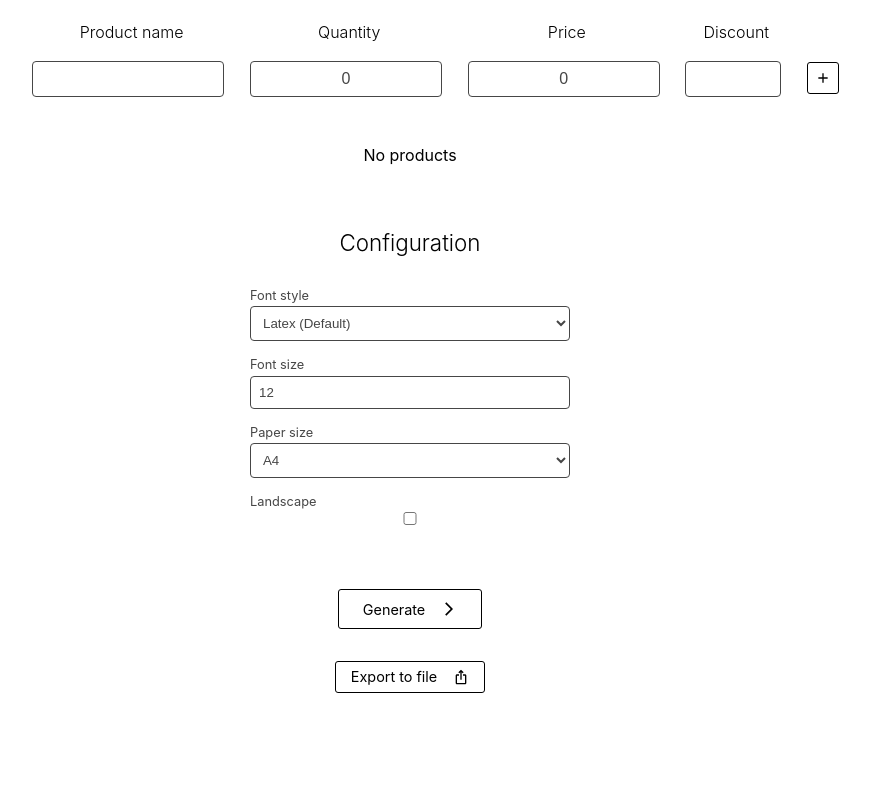
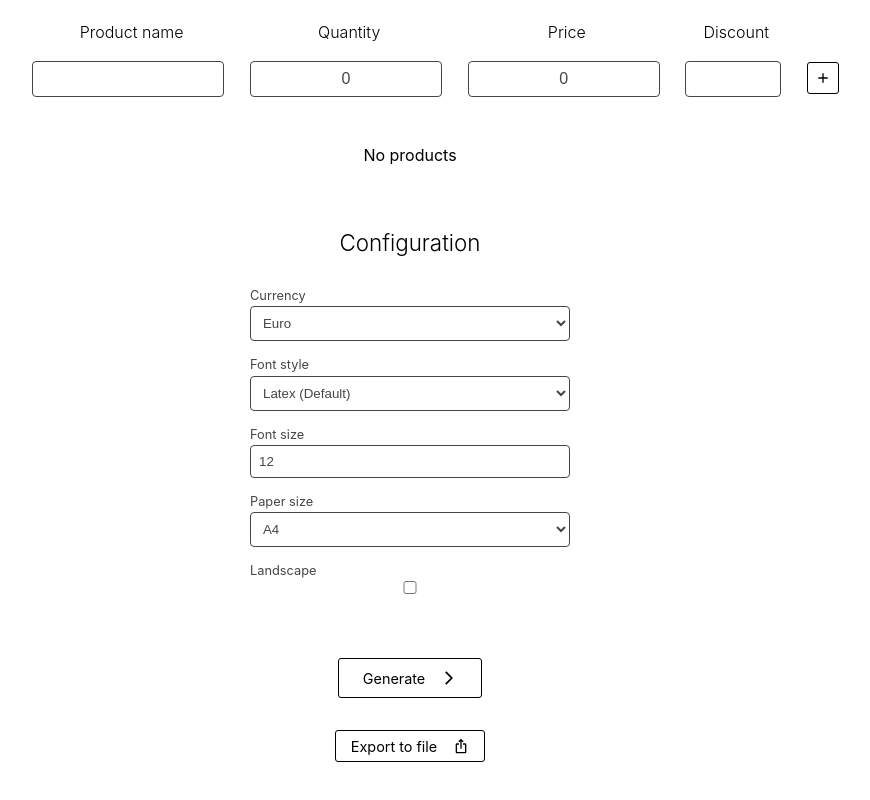
Before and after one commit to alejandrobujan/bills_generator, a Next.js app in the folder frontend/: page / in a window 1280 px wide. Shown: the part 747-1547 px from the top of the page, without its empty margins (230-1100 px from the left). Built offline with nearby package versions, Linux system fonts and the light colour scheme.

Commit message:
Add: Currency field in configuration (provisional)

```diff
--- a/frontend/src/components/BillGenerator/BillGenerator.tsx
+++ b/frontend/src/components/BillGenerator/BillGenerator.tsx
@@ -195,6 +195,7 @@ export default function BillGenerator() {
 
         <div className={styles.BillGenerator_productList}>
           <ProductList
+            currency={billRequest.config.currency}
             products={billRequest.bill.products}
             onAddProduct={handleAddProduct}
             onRemoveProduct={handleRemoveProduct}
--- a/frontend/src/components/PdfConfiguration/PdfConfiguration.tsx
+++ b/frontend/src/components/PdfConfiguration/PdfConfiguration.tsx
@@ -1,5 +1,10 @@
+import {
+  currencyMap,
+  fontStyleMap,
+  paperSizeMap,
+} from "../../entities/ConfigSchemas";
 import PdfConfig from "../../entities/PdfConfig";
-import { fontStyleMap, paperSizeMap } from "../../entities/PdfConfigDto";
+import {} from "../../entities/PdfConfigDto";
 import CheckboxInput from "../Input/CheckboxInput";
 import NumberInput from "../Input/NumberInput";
 import SelectInput from "../Input/SelectInput";
@@ -17,12 +22,26 @@ export default function PdfConfiguration({ config, onChangeConfig }: Props) {
 
       <div className={styles.PdfConfiguration_form}>
         <SelectInput
+          label="Currency"
+          value={config.currency}
+          onChange={(currency) => {
+            onChangeConfig({
+              ...config,
+              currency: currencyMap.get(currency)!,
+            });
+          }}
+        >
+          <option value="euro">Euro</option>
+          <option value="dollar">Dollar</option>
+        </SelectInput>
+
+        <SelectInput
           label="Font style"
           value={config.fontStyle}
           onChange={(type) => {
             onChangeConfig({
               ...config,
-              fontStyle: fontStyleMap.get(type),
+              fontStyle: fontStyleMap.get(type)!,
             });
           }}
         >
@@ -47,7 +66,7 @@ export default function PdfConfiguration({ config, onChangeConfig }: Props) {
           onChange={(paper) => {
             onChangeConfig({
               ...config,
-              paperSize: paperSizeMap.get(paper),
+              paperSize: paperSizeMap.get(paper)!,
             });
           }}
         >
--- a/frontend/src/components/ProductList/ProductList.tsx
+++ b/frontend/src/components/ProductList/ProductList.tsx
@@ -14,20 +14,22 @@ import ProductDto, {
   getDefaultProductDto,
   toProduct,
 } from "../../entities/ProductDto";
-import { SubdirectoryArrowLeftSharp } from "@mui/icons-material";
+import { Currency, getCurrencySymbol } from "../../entities/ConfigSchemas";
 
 interface Props {
+  currency: Currency;
   products: Product[];
   onAddProduct: (product: Product) => void;
   onRemoveProduct: (product: Product["id"]) => void;
 }
 
 interface ItemProps {
+  currency: Currency;
   product: Product;
   onRemoveProduct: (product: Product["id"]) => void;
 }
 
-function ListItem({ product, onRemoveProduct }: ItemProps) {
+function ListItem({ currency, product, onRemoveProduct }: ItemProps) {
   return (
     <motion.div
       layout
@@ -40,8 +42,10 @@ function ListItem({ product, onRemoveProduct }: ItemProps) {
       <div className={styles.ProductList_row}>
         <span>{product.name}</span>
         <span>{product.quantity}</span>
-        <span>{product.price}€</span>
-        {product.discount ? <span>{product.discount}%</span> : <span>No</span>}
+        <span>{`${product.price}${getCurrencySymbol(currency)}`}</span>
+        <span className={styles.ProductList_discount}>
+          {product.discount ? `${product.discount}%` : "No"}
+        </span>
       </div>
       <NormalButton
         className={styles.ProductList_removeButton}
@@ -55,6 +59,7 @@ function ListItem({ product, onRemoveProduct }: ItemProps) {
 }
 
 export default function ProductList({
+  currency,
   products,
   onAddProduct,
   onRemoveProduct,
@@ -145,6 +150,7 @@ export default function ProductList({
               {products.map((product, index) => (
                 <ListItem
                   key={index}
+                  currency={currency}
                   product={product}
                   onRemoveProduct={onRemoveProduct}
                 />
--- a/frontend/src/entities/BillRequestDto.ts
+++ b/frontend/src/entities/BillRequestDto.ts
@@ -1,7 +1,10 @@
 import { z } from "zod";
 import BillRequest, { BillRequestSchema } from "./BillRequest";
-import { getDefaultPdfConfig } from "./PdfConfig";
-import { PdfConfigDtoSchema, toPdfConfig } from "./PdfConfigDto";
+import {
+  getDefaultPdfConfigDto,
+  PdfConfigDtoSchema,
+  toPdfConfig,
+} from "./PdfConfigDto";
 import Product from "./Product";
 import { ProductDtoSchema, toProduct } from "./ProductDto";
 
@@ -24,10 +27,10 @@ export const toBillRequest = (dto: BillRequestDto): BillRequest => {
     toProduct(product)
   );
 
-  const config = {
-    ...getDefaultPdfConfig(),
-    ...toPdfConfig(dto.config),
-  };
+  const config = toPdfConfig({
+    ...getDefaultPdfConfigDto(),
+    ...dto.config,
+  });
 
   return BillRequestSchema.parse({
     user: dto.user,
--- /dev/null
+++ b/frontend/src/entities/ConfigSchemas.ts
@@ -0,0 +1,45 @@
+import { z } from "zod";
+
+export const FontStyleSchema = z.union([
+  z.literal("latex"),
+  z.literal("times"),
+]);
+
+export const PaperSizeSchema = z.union([
+  z.literal("a4paper"),
+  z.literal("a5paper"),
+  z.literal("b5paper"),
+  z.literal("executivepaper"),
+  z.literal("legalpaper"),
+  z.literal("letterpaper"),
+]);
+
+export const CurrencySchema = z.union([z.literal("euro"), z.literal("dollar")]);
+export type Currency = z.infer<typeof CurrencySchema>;
+
+export const fontStyleMap = new Map([
+  ["latex", "latex" as const],
+  ["times", "times" as const],
+]);
+
+export const paperSizeMap = new Map([
+  ["a4paper", "a4paper" as const],
+  ["a5paper", "a5paper" as const],
+  ["b5paper", "b5paper" as const],
+  ["executivepaper", "executivepaper" as const],
+  ["legalpaper", "legalpaper" as const],
+  ["letterpaper", "letterpaper" as const],
+]);
+
+export const currencyMap = new Map([
+  ["euro", "euro" as const],
+  ["dollar", "dollar" as const],
+]);
+
+const currencyToSymbolMap = new Map([
+  ["euro", "€"],
+  ["dollar", "$"],
+]);
+export const getCurrencySymbol = (currency: Currency) => {
+  return currencyToSymbolMap.get(currency);
+};
--- a/frontend/src/entities/PdfConfig.ts
+++ b/frontend/src/entities/PdfConfig.ts
@@ -1,16 +1,18 @@
 import { z } from "zod";
-import PdfConfigDto, {
+import {
+  CurrencySchema,
   FontStyleSchema,
   PaperSizeSchema,
-  PdfConfigDtoSchema,
-} from "./PdfConfigDto";
+} from "./ConfigSchemas";
+import PdfConfigDto, { PdfConfigDtoSchema } from "./PdfConfigDto";
 
 export const PdfConfigSchema = z
   .object({
-    fontStyle: FontStyleSchema.optional(),
-    fontSize: z.number().optional(),
-    paperSize: PaperSizeSchema.optional(),
-    landscape: z.boolean().optional(),
+    currency: CurrencySchema,
+    fontStyle: FontStyleSchema,
+    fontSize: z.number(),
+    paperSize: PaperSizeSchema,
+    landscape: z.boolean(),
   })
   .strict();
 
@@ -19,6 +21,7 @@ export default PdfConfig;
 
 export const getDefaultPdfConfig = () => {
   return PdfConfigSchema.parse({
+    currency: "euro" as const,
     fontStyle: "latex" as const,
     fontSize: 12,
     paperSize: "a4paper" as const,
@@ -28,6 +31,7 @@ export const getDefaultPdfConfig = () => {
 
 export const toPdfConfigDto = (config: PdfConfig): PdfConfigDto => {
   return PdfConfigDtoSchema.parse({
+    currency: config.currency,
     font_size: config.fontSize,
     font_style: config.fontStyle,
     paper_size: config.paperSize,
--- a/frontend/src/entities/PdfConfigDto.ts
+++ b/frontend/src/entities/PdfConfigDto.ts
@@ -1,36 +1,14 @@
 import { z } from "zod";
+import {
+  CurrencySchema,
+  FontStyleSchema,
+  PaperSizeSchema,
+} from "./ConfigSchemas";
 import PdfConfig, { PdfConfigSchema } from "./PdfConfig";
-
-export const FontStyleSchema = z.union([
-  z.literal("latex"),
-  z.literal("times"),
-]);
-
-export const PaperSizeSchema = z.union([
-  z.literal("a4paper"),
-  z.literal("a5paper"),
-  z.literal("b5paper"),
-  z.literal("executivepaper"),
-  z.literal("legalpaper"),
-  z.literal("letterpaper"),
-]);
-
-export const fontStyleMap = new Map([
-  ["latex", "latex" as const],
-  ["times", "times" as const],
-]);
-
-export const paperSizeMap = new Map([
-  ["a4paper", "a4paper" as const],
-  ["a5paper", "a5paper" as const],
-  ["b5paper", "b5paper" as const],
-  ["executivepaper", "executivepaper" as const],
-  ["legalpaper", "legalpaper" as const],
-  ["letterpaper", "letterpaper" as const],
-]);
 
 export const PdfConfigDtoSchema = z
   .object({
+    currency: CurrencySchema.optional(),
     font_size: z.number().optional(),
     font_style: FontStyleSchema.optional(),
     paper_size: PaperSizeSchema.optional(),
@@ -41,8 +19,19 @@ export const PdfConfigDtoSchema = z
 type PdfConfigDto = z.infer<typeof PdfConfigDtoSchema>;
 export default PdfConfigDto;
 
+export const getDefaultPdfConfigDto = (): PdfConfigDto => {
+  return PdfConfigDtoSchema.parse({
+    currency: "euro" as const,
+    font_size: 12,
+    font_style: "latex" as const,
+    paper_size: "a4paper" as const,
+    landscape: false,
+  });
+};
+
 export const toPdfConfig = (dto: PdfConfigDto): PdfConfig => {
   return PdfConfigSchema.parse({
+    currency: dto.currency,
     fontSize: dto.font_size,
     fontStyle: dto.font_style,
     paperSize: dto.paper_size,
--- a/frontend/src/entities/Product.ts
+++ b/frontend/src/entities/Product.ts
@@ -4,10 +4,10 @@ import ProductDto, { ProductDtoSchema } from "./ProductDto";
 export const ProductSchema = z
   .object({
     id: z.string(),
-    name: z.string(),
-    price: z.number(),
-    quantity: z.number(),
-    discount: z.number().optional(),
+    name: z.string().min(1),
+    price: z.number().min(0),
+    quantity: z.number().min(1),
+    discount: z.number().min(0).max(100).optional(),
   })
   .strict();
 
```
